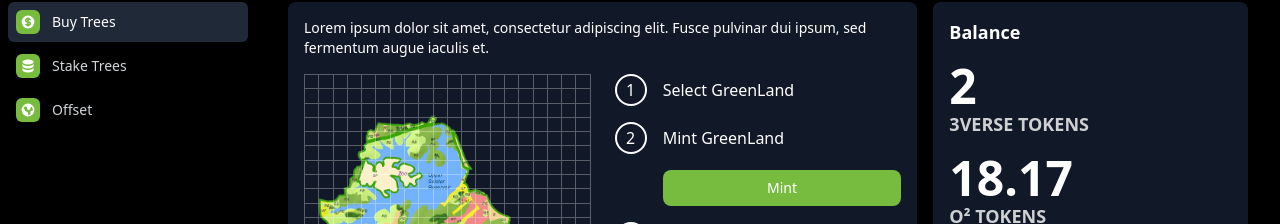
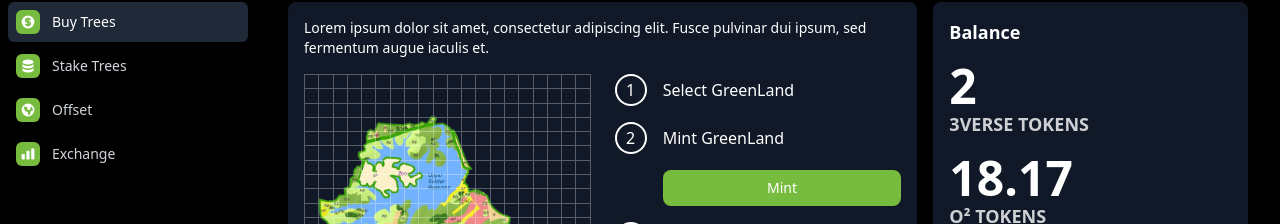
Before and after one commit to itschrislow/3verse, a Next.js app: page / in a window 1280 px wide. Shown: the part 74-298 px from the top of the page. Built offline with nearby package versions, Linux system fonts and the light colour scheme.

Commit message:
add and integrate exhcange component

```diff
--- /dev/null
+++ b/components/Exchange.tsx
@@ -0,0 +1,11 @@
+import Image from "next/image";
+
+const Exchange = () => {
+  return (
+    <div className="h-auto w-full">
+      <Image src="/static/exchange.png" width={3574} height={2928} />
+    </div>
+  );
+};
+
+export default Exchange;
--- a/lib/constants.ts
+++ b/lib/constants.ts
@@ -2,18 +2,21 @@ import {
   DatabaseIcon,
   CurrencyDollarIcon,
   GlobeIcon,
+  ChartBarIcon,
 } from "@heroicons/react/solid";
 
 export enum TABS {
   Buy = "Buy Trees",
   Stake = "Stake Trees",
   Offset = "Offset",
+  Exchange = "Exchange",
 }
 
 export const navigation = [
   { name: TABS.Buy, icon: CurrencyDollarIcon },
   { name: TABS.Stake, icon: DatabaseIcon },
   { name: TABS.Offset, icon: GlobeIcon },
+  { name: TABS.Exchange, icon: ChartBarIcon },
 ];
 
 export const SHORT_WALLET = "0xg9h...4k1";
--- a/pages/index.tsx
+++ b/pages/index.tsx
@@ -6,6 +6,7 @@ import Layout from "../components/Layout";
 import Offset from "../components/Offset";
 import Buy from "../components/Buy";
 import Stake from "../components/Stake";
+import Exchange from "../components/Exchange";
 
 const Home: NextPage = () => {
   const [tab, setTab] = useState(TABS.Buy);
@@ -37,6 +38,7 @@ const Home: NextPage = () => {
           handleConnectWallet={handleConnectWallet}
         />
       )}
+      {tab === TABS.Exchange && <Exchange />}
     </Layout>
   );
 };
```
Also changed, not shown: 1 other file (tests, documents, lock files or other folders).
